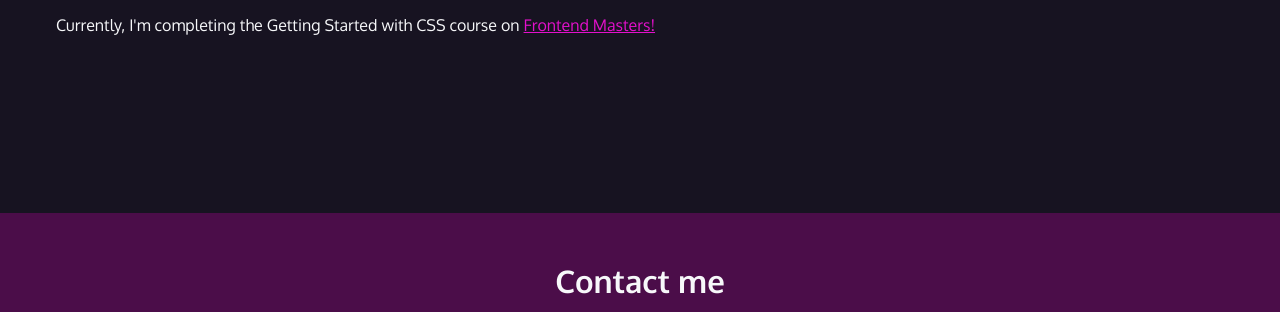
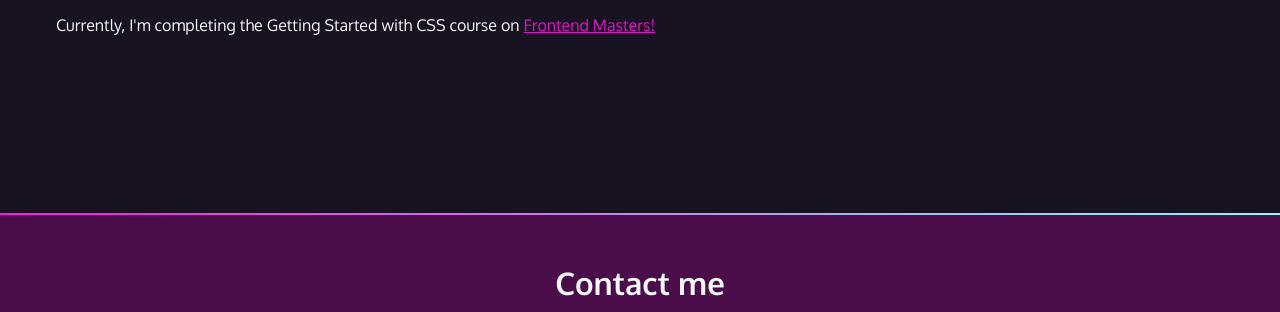
Before and after one commit to ritzvincentculanag/fem-portfolio-website, a plain HTML site: page index.html in a window 1280 px wide. Shown: the part 488-800 px from the top of the page. Drawn offline with Linux system fonts and the light colour scheme; a web font is replaced by a local one.

```diff
--- a/css/styles.css
+++ b/css/styles.css
@@ -50,6 +50,16 @@
 /* background color divs */
 .section-plum {
   background-color: var(--plum);
+}
+
+.gradient {
+  background: rgb(255, 23, 228);
+  background: linear-gradient(
+    90deg,
+    rgba(255, 23, 228, 1) 0%,
+    rgba(134, 251, 251, 1) 100%
+  );
+  height: 2px;
 }
 
 /* intro styles */
--- a/index.html
+++ b/index.html
@@ -62,6 +62,8 @@
       </p>
     </section>
 
+    <div class="gradient"></div>
+
     <!-- Contacts -->
     <div class="section-plum">
       <section id="contacts">
@@ -73,6 +75,8 @@
         <p><a href="" class="button">Email me</a></p>
       </section>
     </div>
+
+    <div class="gradient"></div>
 
     <!-- Footer -->
     <footer>
```
